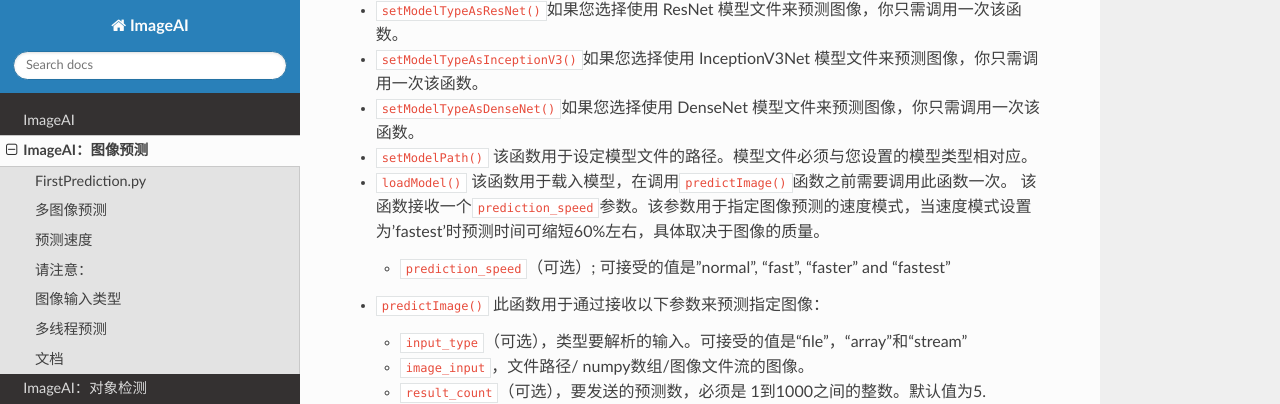
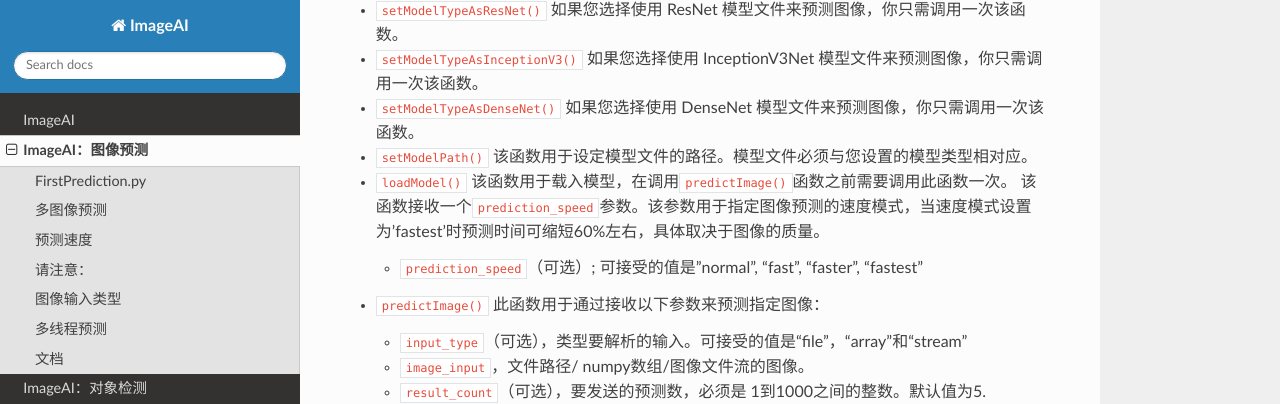
Before and after one commit to kangvcar/ImageAI_docs, a Sphinx documentation site: the page built from source/ImageAI_Image_Prediction.md, in a window 1280 px wide and 900 px high, scrolled down 7854 px. Shown: the top 404 px of the window. Built offline with Sphinx 7.4.7 and the Read the Docs theme 2.0.0, drawn with Linux system fonts in a browser that asks for light colours.

Commit message:
modify imageai

```diff
--- a/source/ImageAI_Image_Prediction.md
+++ b/source/ImageAI_Image_Prediction.md
@@ -305,15 +305,14 @@
 
 在任何的Python程序中通过实例化`ImagePrediction`类并调用下面的函数即进行图像预测：
 
-- `setModelTypeAsSqueezeNet()`如果您选择使用 SqueezeNet 模型文件来预测图像，你只需调用一次该函数。
-- `setModelTypeAsResNet()`如果您选择使用 ResNet 模型文件来预测图像，你只需调用一次该函数。
-- `setModelTypeAsInceptionV3()`如果您选择使用 InceptionV3Net 模型文件来预测图像，你只需调用一次该函数。
-- `setModelTypeAsDenseNet()`如果您选择使用 DenseNet 模型文件来预测图像，你只需调用一次该函数。
+- `setModelTypeAsSqueezeNet()` 如果您选择使用 SqueezeNet 模型文件来预测图像，你只需调用一次该函数。
+- `setModelTypeAsResNet()` 如果您选择使用 ResNet 模型文件来预测图像，你只需调用一次该函数。
+- `setModelTypeAsInceptionV3()` 如果您选择使用 InceptionV3Net 模型文件来预测图像，你只需调用一次该函数。
+- `setModelTypeAsDenseNet()` 如果您选择使用 DenseNet 模型文件来预测图像，你只需调用一次该函数。
 - `setModelPath()` 该函数用于设定模型文件的路径。模型文件必须与您设置的模型类型相对应。
 - `loadModel()` 该函数用于载入模型，在调用`predictImage()`函数之前需要调用此函数一次。
 该函数接收一个`prediction_speed`参数。该参数用于指定图像预测的速度模式，当速度模式设置为'fastest'时预测时间可缩短60%左右，具体取决于图像的质量。
-    - ` prediction_speed`（可选）; 可接受的值是"normal", "fast", "faster" and "fastest"
-
+    - ` prediction_speed`（可选）; 可接受的值是"normal", "fast", "faster", "fastest"
 - `predictImage()` 此函数用于通过接收以下参数来预测指定图像：
     - `input_type`（可选），类型要解析的输入。可接受的值是“file”，“array”和“stream”
     - `image_input`，文件路径/ numpy数组/图像文件流的图像。
```
Also changed, not shown: source/ImageAI.md (+7 -12 lines).
